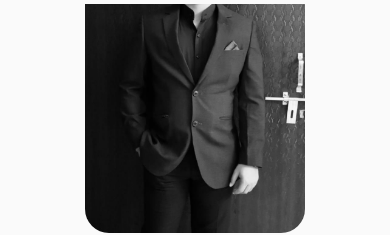
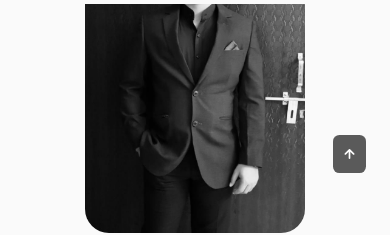
Before and after one commit to anil007hacker/anil-sharma, a React (Create React App) app in the folder anil-sharma-portfolio/: page / in a window 390 px wide. Shown: the part 840-1075 px from the top of the page. Built offline with nearby package versions, Linux system fonts and the light colour scheme.

Commit message:
scroll to top button completed

```diff
--- a/anil-sharma-portfolio/src/App.js
+++ b/anil-sharma-portfolio/src/App.js
@@ -5,6 +5,7 @@ import Footer from './Components/Footer/Footer';
 import Header from './Components/Header/Header';
 import Home from './Components/Home/Home';
 import Qualifications from './Components/Qualifications/Qualifications';
+import ScrollUp from './Components/ScrollUp/ScrollUp';
 import Skills from './Components/Skills/Skills';
 
 function App() {
@@ -18,8 +19,10 @@ function App() {
         <Skills />
         <Qualifications />
         <Contacts />
-        <Footer />
       </main>
+
+      <Footer />
+      <ScrollUp />
     </>
   );
 }
--- /dev/null
+++ b/anil-sharma-portfolio/src/Components/ScrollUp/ScrollUp.css
@@ -0,0 +1,53 @@
+.scrollup {
+    position: fixed;
+    right: 2.5rem;
+    bottom: -20%;
+    background-color: var(--title-color);
+    opacity: 0.8;
+    padding: 0.3rem 0.5rem;
+    border-radius: 0.4rem;
+    z-index: var(--z-tooltip);
+    transition: 0.3s;
+}
+
+.scrollup-icon {
+    font-size: 1.5rem;
+    color: var(--container-color);
+}
+
+.scrollup:hover {
+    background-color: var(--title-color-dark);
+}
+
+.show__scroll {
+    bottom: 3rem;
+}
+
+
+
+/*=============== BREAKPOINTS ===============*/
+/* For large devices */
+@media screen and (max-width: 992px) {
+    .scrollup {
+        right: 1.5rem;
+        padding: 0.25rem 0.4rem;
+    }
+
+    .scrollup-icon {
+        font-size: 1.25rem;
+    }
+  }
+
+  /* For medium devices */
+  @media screen and (max-width: 768px) {
+    .show__scroll {
+        bottom: 4rem;
+    }
+  }
+
+  /* For small devices */
+  @media screen and (max-width: 350px) {
+    .scrollup {
+        right: 1rem;
+    }
+  }
--- /dev/null
+++ b/anil-sharma-portfolio/src/Components/ScrollUp/ScrollUp.jsx
@@ -0,0 +1,24 @@
+/* eslint-disable jsx-a11y/anchor-is-valid */
+import React from 'react';
+import "./ScrollUp.css"
+
+const ScrollUp = () => {
+
+    window.addEventListener("scroll", function (){
+        const scrollUp = document.querySelector(".scrollup");
+        console.log("this", this);
+        if( this?.scrollY >= 560) {
+            scrollUp.classList.add("show__scroll")
+        } else {
+            scrollUp.classList.remove("show__scroll");
+        }
+    })
+
+  return (
+    <a href="#" className="scrollup">
+        <i className="uil uil-arrow-up scrollup-icon"></i>
+    </a>
+  )
+}
+
+export default ScrollUp
```
